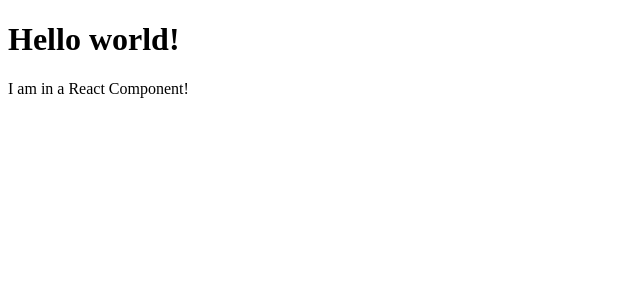
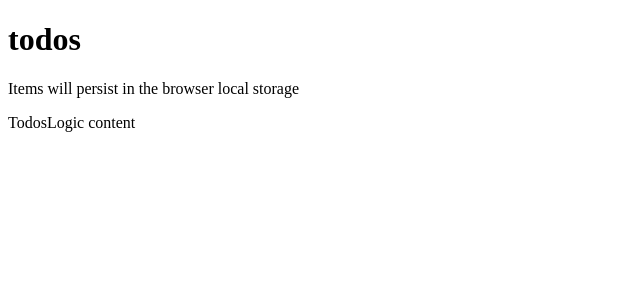
Before and after one commit to kkolade/react-todo-app, a React (Vite) app: page / in a window 1280 px wide. Shown: the top 300 px of the page, without its empty margins (0-640 px from the left). Built offline with nearby package versions, Linux system fonts and the light colour scheme.

Commit message:
Add content to some of the files

```diff
--- a/src/components/Header.jsx
+++ b/src/components/Header.jsx
@@ -0,0 +1,9 @@
+const Header = () => {
+  return (
+    <header>
+      <h1>todos</h1>
+      <p>Items will persist in the browser local storage</p>
+    </header>
+  );
+};
+export default Header;
--- a/src/components/TodoApp.jsx
+++ b/src/components/TodoApp.jsx
@@ -1,10 +1,12 @@
 import React from 'react';
+import Header from './Header';
+import TodosLogic from './TodosLogic';
 
 function TodoApp() {
   return (
     <>
-      <h1>Hello world!</h1>
-      <p>I am in a React Component!</p>
+      <Header />
+      <TodosLogic />
     </>
   );
 }
--- a/src/components/TodosLogic.jsx
+++ b/src/components/TodosLogic.jsx
@@ -0,0 +1,4 @@
+const TodosLogic = () => {
+  return <div>TodosLogic content</div>;
+};
+export default TodosLogic;
--- a/src/main.jsx
+++ b/src/main.jsx
@@ -5,4 +5,8 @@ import TodoApp from './components/TodoApp';
 
 const domContainer = document.getElementById('root');
 const root = ReactDOM.createRoot(domContainer);
-root.render(<TodoApp />);
+root.render(
+  <React.StrictMode>
+    <TodoApp />
+  </React.StrictMode>
+);
```
